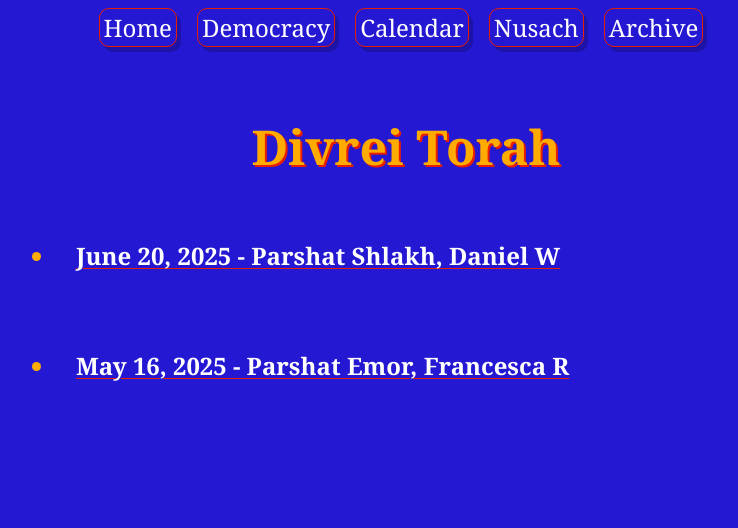
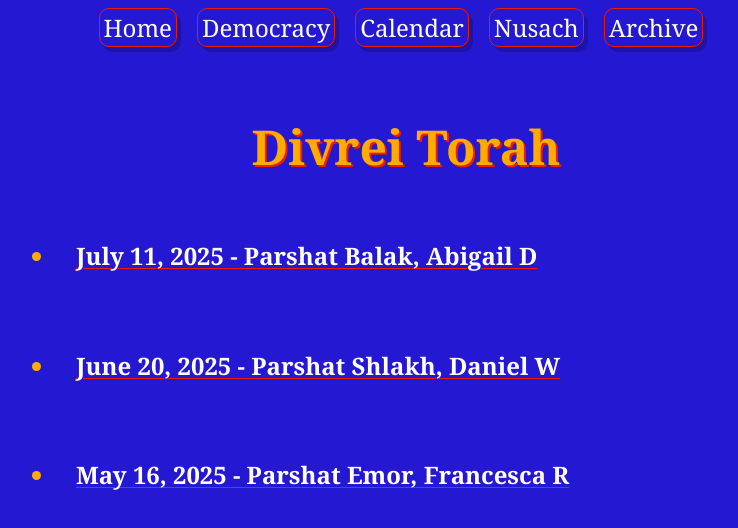
Before and after one commit to cyberjewess/tbrs-sv, a SvelteKit app: page /archive/dvar in a window 1280 px wide. Shown: the top 528 px of the page, without its empty margins (234-972 px from the left). Built offline with nearby package versions, Linux system fonts and the light colour scheme.

Commit message:
Link to abigail’s drash

```diff
--- a/src/routes/archive/dvar/+page.svelte
+++ b/src/routes/archive/dvar/+page.svelte
@@ -1,6 +1,9 @@
 <div class="home">
 	<h1>Divrei Torah</h1>
 	<ul>
+<li>
+<h2><a href="/">July 11, 2025 - Parshat Balak, Abigail D</a></h2>
+</li>
 		<li>
 			<h2><a href="/archive/dvar/2025-06-20/">June 20, 2025 - Parshat Shlakh, Daniel W</a></h2>
 		</li>
```
